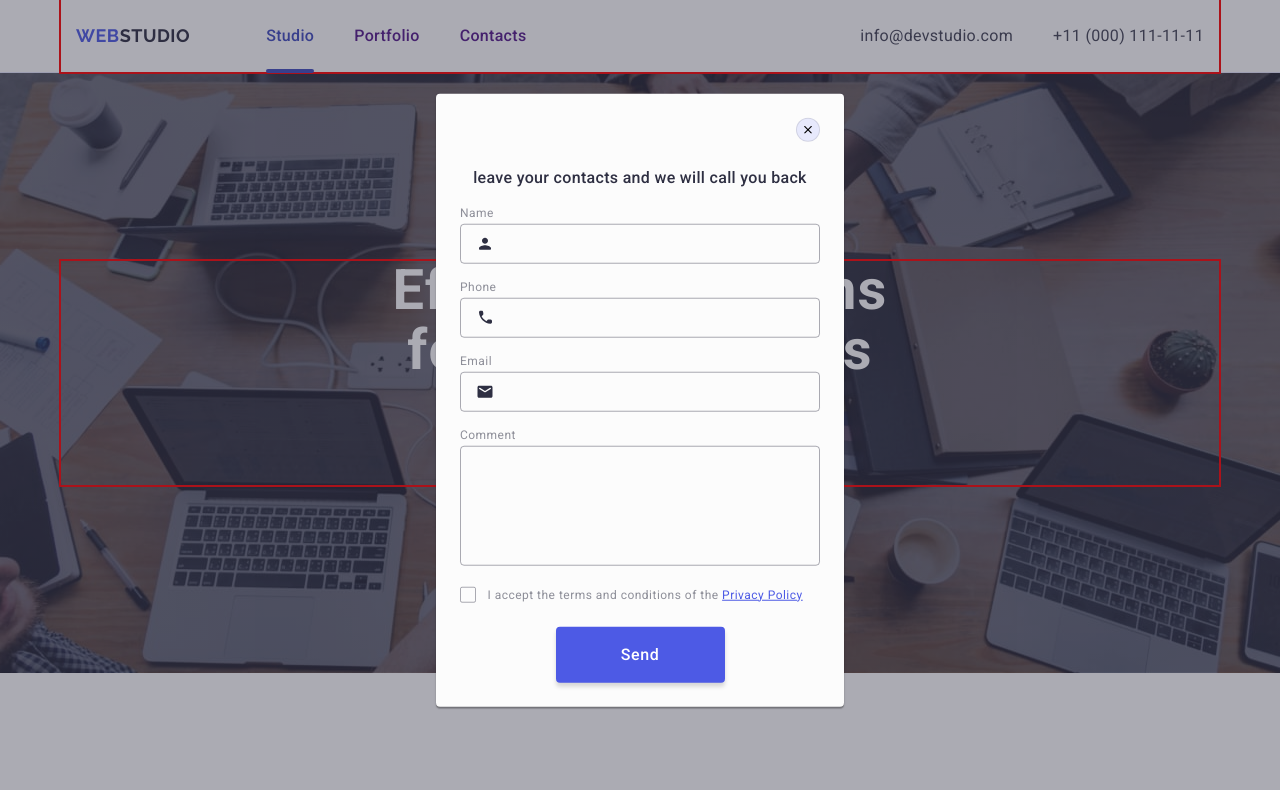
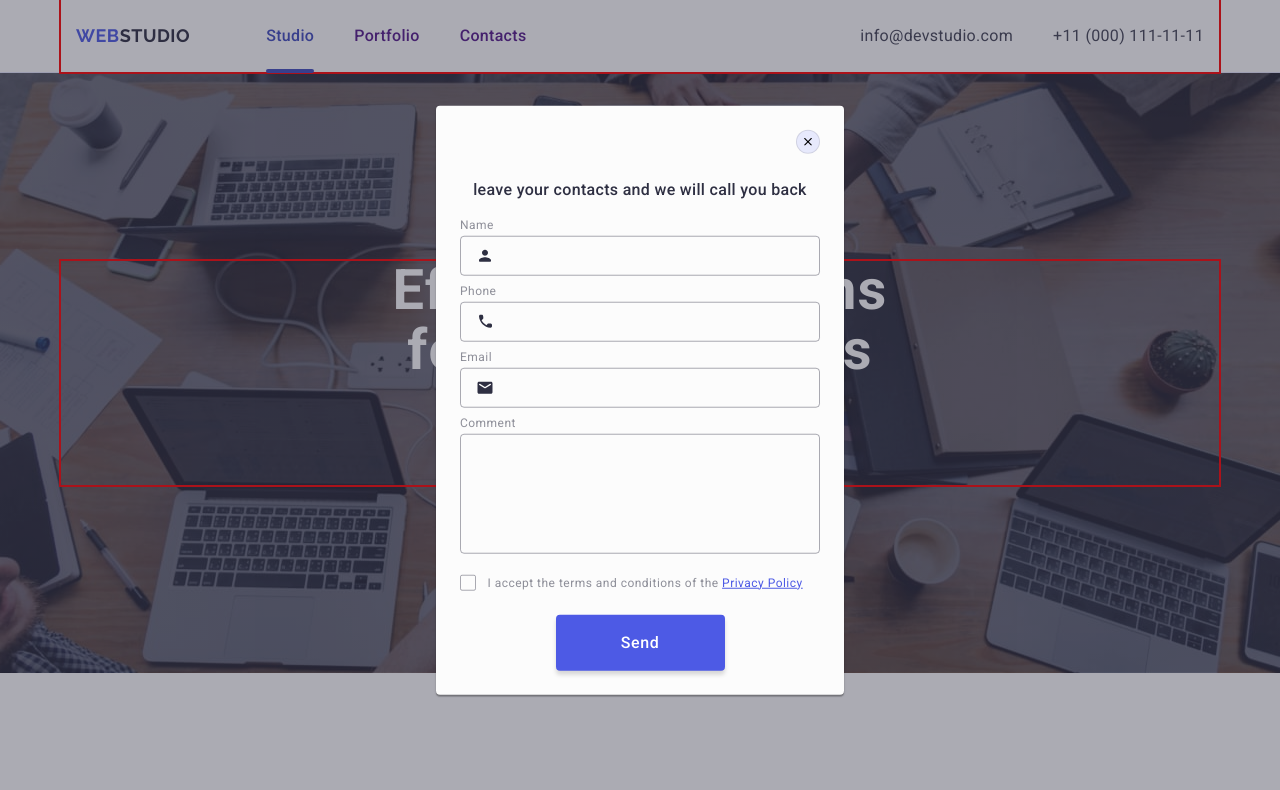
Before and after one commit to YanaDanylevska/goit-markup-hw-05, a plain HTML site: page index.html in a window 1280 px wide. Shown: the top 790 px of the page. Drawn offline with nearby package versions, Linux system fonts and the light colour scheme.

Commit message:
hw.05.001

```diff
--- a/css/styles.css
+++ b/css/styles.css
@@ -766,8 +766,11 @@ transition: fill 250ms cubic-bezier(0.4, 0, 0.2, 1);
 }
 
 .review-form-field-wrapper {
+    margin-bottom: 8px;
+}
+
+.wraper-form-comment {
     margin-bottom: 16px;
-
 }
 
 .review-form-field-icon {
--- a/index.html
+++ b/index.html
@@ -477,7 +477,7 @@
                 </svg>
                 </div>
              </div>
-              <div class="review-form-field-wrapper">
+              <div class="review-form-field-wrapper wraper-form-comment">
                 <label class="review-form-field-label" for="user-comment">Comment</label>
                 <textarea
                  class="review-form-message"
```
